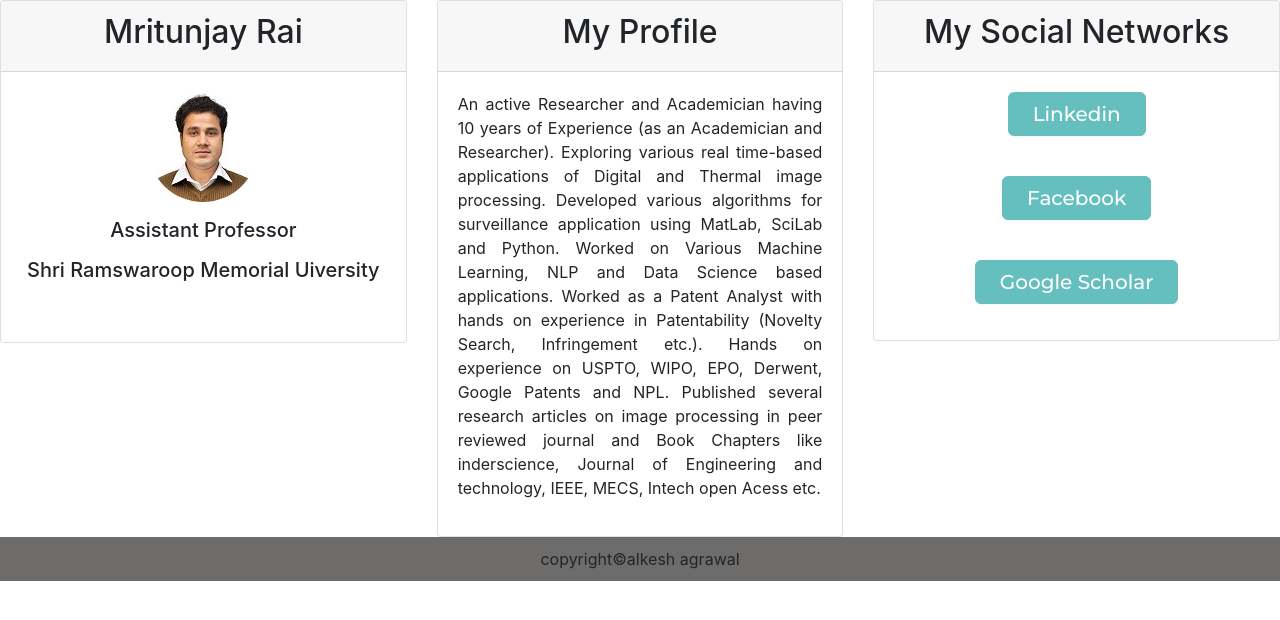
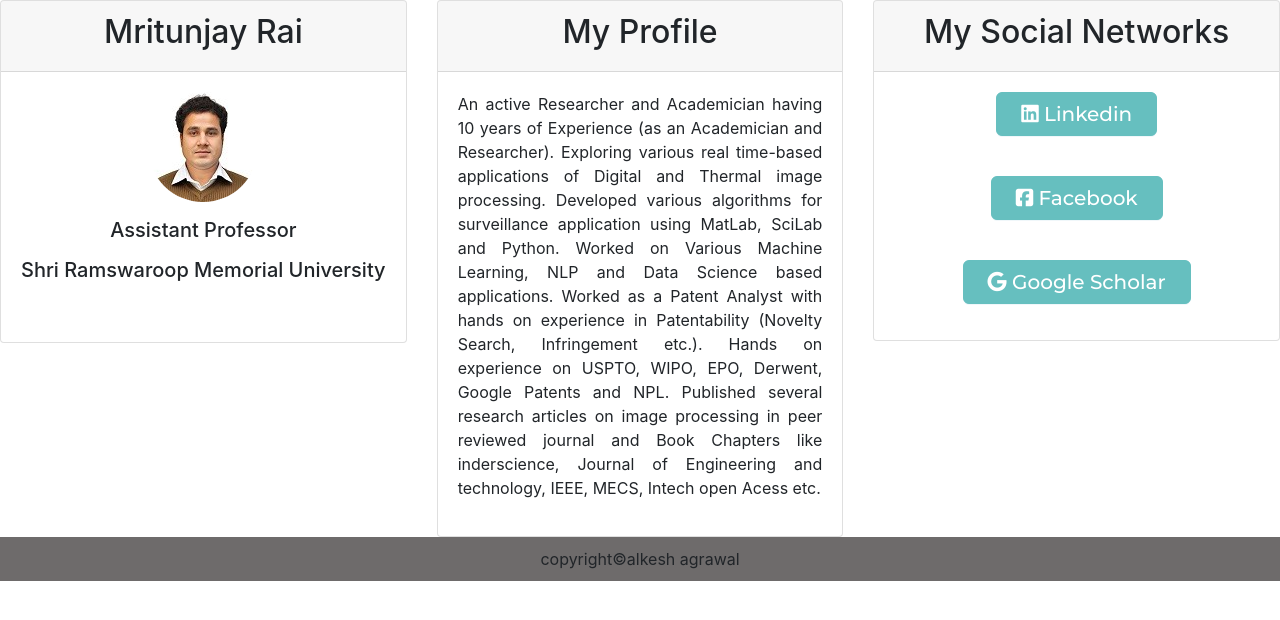
Before and after one commit to MRITUNJAY86/my-web-page, a plain HTML site: page index.html in a window 1280 px wide. Drawn offline with nearby package versions, Linux system fonts and the light colour scheme.

Commit message:
Add files via upload

```diff
--- a/index.html
+++ b/index.html
@@ -41,7 +41,7 @@
           <div class="card-body">
             <img src="myPic.png" class="pic" />
             <p><h5>Assistant Professor</h5></p>
-            <p><h5>Shri Ramswaroop Memorial Uiversity</h5></p><br>
+            <p><h5>Shri Ramswaroop Memorial University</h5></p><br>
           </div>
         </div>
       </div>
@@ -79,19 +79,19 @@
               <a
               class="myButton"
               href="https://www.linkedin.com/in/mritunjay-rai-36b85118/"
-              >Linkedin</a
+              ><i class="fab fa-linkedin"></i>  Linkedin</a
             > <br> <br>
             </p>
             <p>
               <a class="myButton" href="https://www.facebook.com/mritunjaycool2006"
-        >Facebook</a
+        ><i class="fab fa-facebook-square"></i>  Facebook</a
       > <br> <br>
             </p>
             <p>
               <a
         class="myButton"
         href="https://scholar.google.co.in/citations?user=ciyvGDoAAAAJ&hl=en"
-        >Google Scholar</a
+        ><i class="fab fa-google"></i>  Google Scholar</a
       >
             </p>
           </div>
@@ -119,5 +119,11 @@
       integrity="sha384-JZR6Spejh4U02d8jOt6vLEHfe/JQGiRRSQQxSfFWpi1MquVdAyjUar5+76PVCmYl"
       crossorigin="anonymous"
     ></script>
+
+    <!-- Font Awesome icons-->
+    <script
+      src="https://kit.fontawesome.com/8fc8d9e0b2.js"
+      crossorigin="anonymous"
+    ></script>
   </body>
 </html>
```
